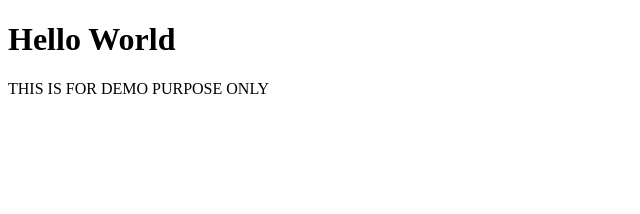
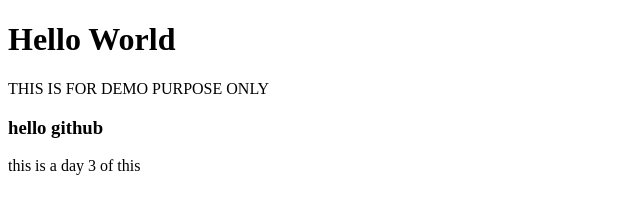
Before and after one commit to rautshreya1610/student-demo2, a plain HTML site: page index.html in a window 1280 px wide. Shown: the whole page, without its empty margins (0-640 px from the left). Drawn offline with Linux system fonts and the light colour scheme.

Commit message:
It was day 3 of github

```diff
--- a/index.html
+++ b/index.html
@@ -8,6 +8,8 @@
 <body>
     <h1>Hello World</h1>
         <p> THIS IS FOR DEMO PURPOSE ONLY</p>
+        <h3>hello github</h3>
+        <p> this is a day 3 of this </p>
 
 </body>
 </html>
```
